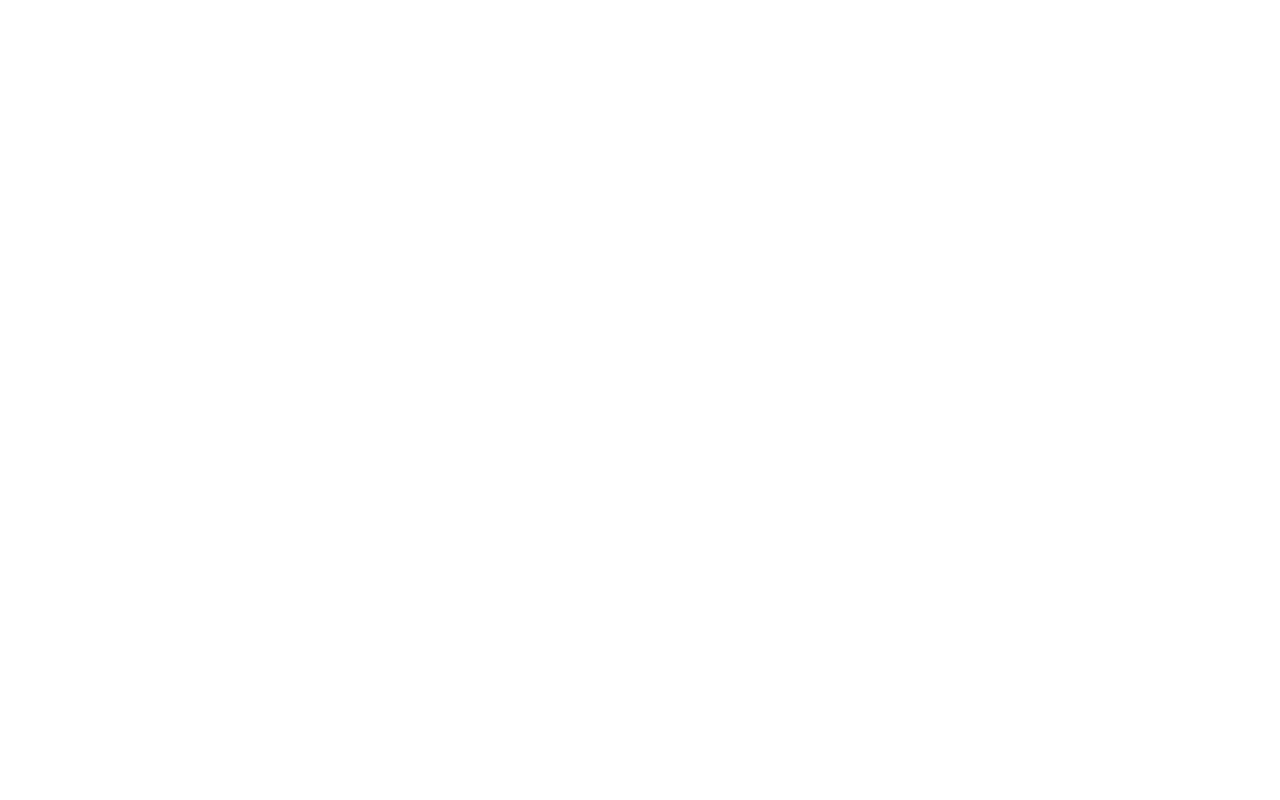
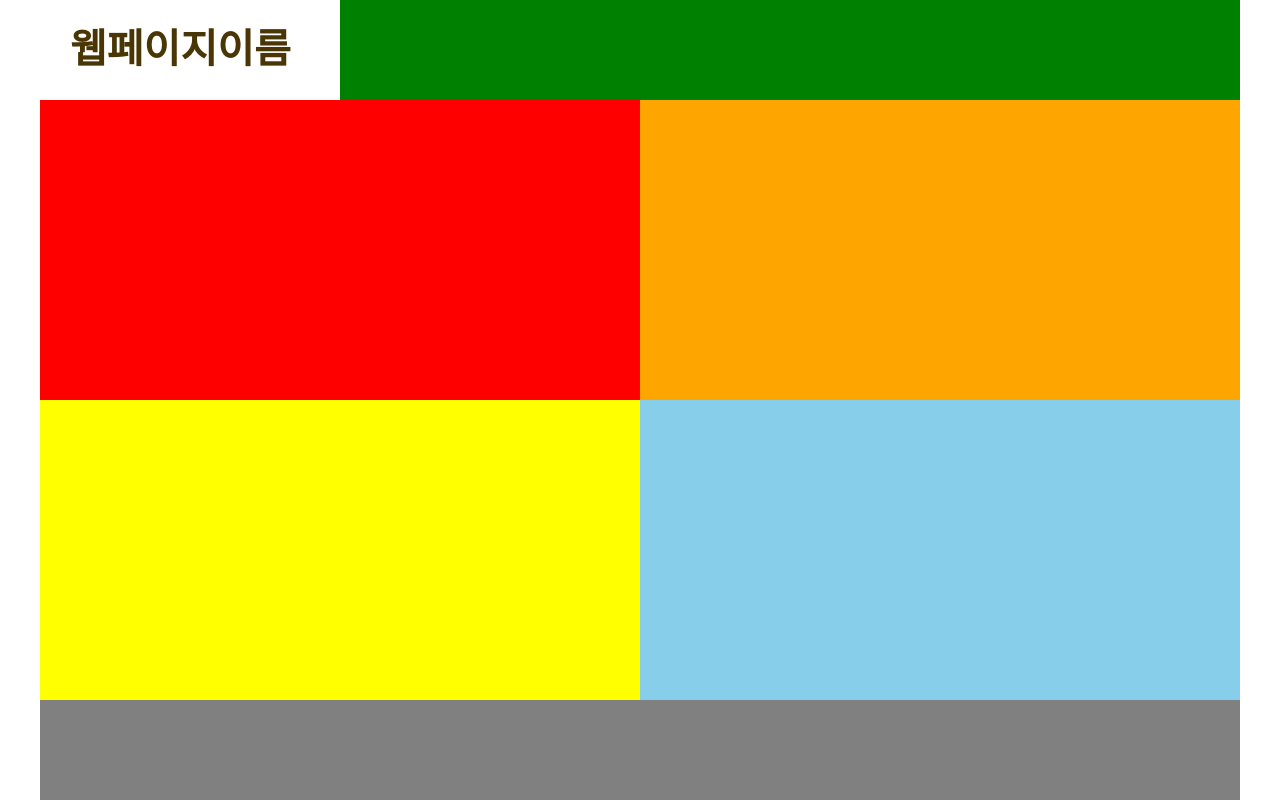
Before and after one commit to ghkdwldus0807/disc2022, a plain HTML site: page index.html in a window 1280 px wide. Drawn offline with Linux system fonts and the light colour scheme; a web font is replaced by a local one.

Commit message:
Update index.html

```diff
--- a/index.html
+++ b/index.html
@@ -1,9 +1,42 @@
-<html>
+<!DOCTYPE html>
+<html lang = "ko">
 <head>
-<meta charset="utf-8">
-<meta name="viewport" content="width=device-width, initial-scale=1">
-
+  <meta charset = "utf-8">
+  <meta name = "viewport" content = "width=device-width, initial-scale=1.0">
+  <title> Jiyeon </title>
+  <link rel="stylesheet" href="css/style.css">
 </head>
 <body>
+  <div id = "container">
+    <header>
+      <div id = "logo">
+        <a href = "index.html">
+          <h1> 웹페이지이름 </h1>
+        </a>
+      </div>
+      <nav>
 
-</body></html>
+      </nav>
+    </header>
+
+    <div id = "contents">
+      <div id = "tabMenu">
+
+      </div>
+      <div id = "tabMenu2">
+
+      </div>
+      <div id = "tabMenu3">
+
+      </div>
+      <div id = "links">
+
+      </div>
+    </div>
+    <footer>
+
+    </footer>
+  </div>
+</body>
+
+</html>
```
